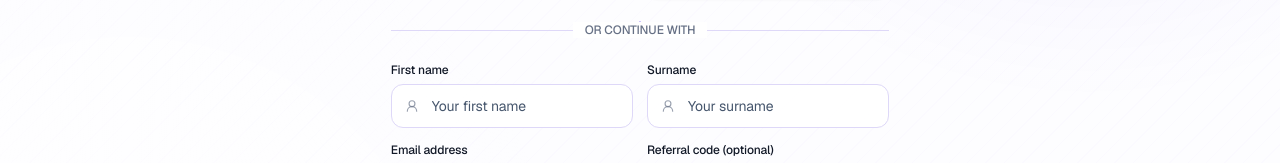
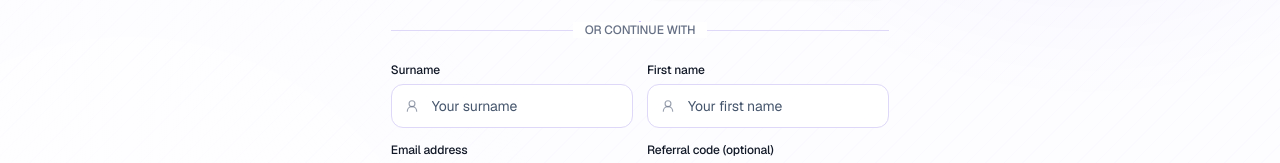
Before and after one commit to SLOURAX/preppal_web, a Next.js app: page /register in a window 1280 px wide. Shown: the part 378-541 px from the top of the page. Built offline with nearby package versions, Linux system fonts and the light colour scheme; no server answers.

Commit message:
chore: name change

```diff
--- a/src/app/register/page.tsx
+++ b/src/app/register/page.tsx
@@ -174,20 +174,20 @@ function RegisterContent() {
         )}
         <div className="grid gap-3.5 sm:grid-cols-2">
           <FormField
+            autoComplete="family-name"
+            icon={UserRound}
+            id="surname"
+            label="Surname"
+            placeholder="Your surname"
+            labelClassName="text-xs"
+            required
+          />
+          <FormField
             autoComplete="given-name"
             icon={UserRound}
             id="first-name"
             label="First name"
             placeholder="Your first name"
-            labelClassName="text-xs"
-            required
-          />
-          <FormField
-            autoComplete="family-name"
-            icon={UserRound}
-            id="surname"
-            label="Surname"
-            placeholder="Your surname"
             labelClassName="text-xs"
             required
           />
```
